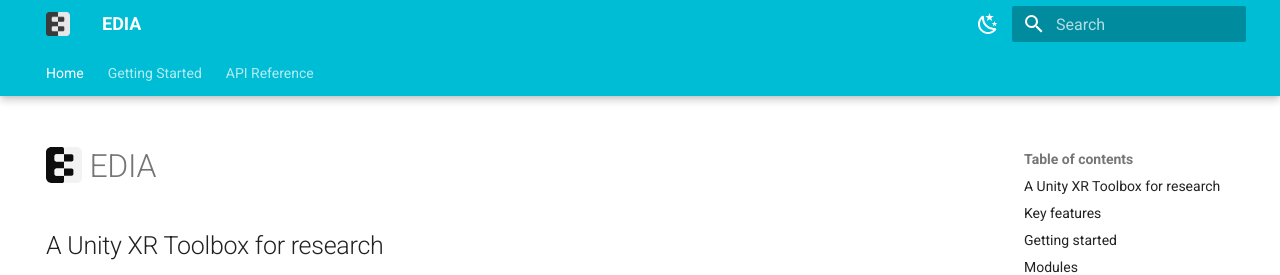
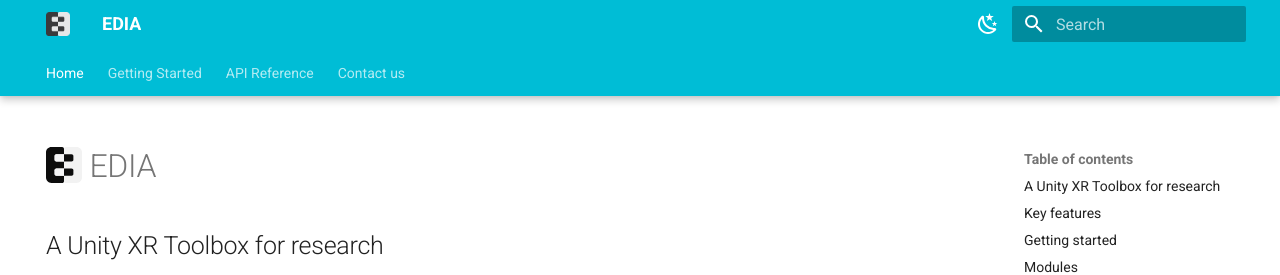
Before and after one commit to edia-toolbox/edia_page, an MkDocs documentation site: the page built from docs/index.md, in a window 1280 px wide. Shown: the top 275 px of the page. Built offline with MkDocs 1.6.1 and Material for MkDocs 9.7.7, drawn with Linux system fonts in a browser that asks for light colours.

Commit message:
Update mkdocs.yml
contact form link in navigation

```diff
--- a/mkdocs.yml
+++ b/mkdocs.yml
@@ -45,3 +45,4 @@
   - Getting Started: gettingstarted.md
   - API Reference:
       - API Reference: apiref.md
+  - Contact us: contact.html
```
